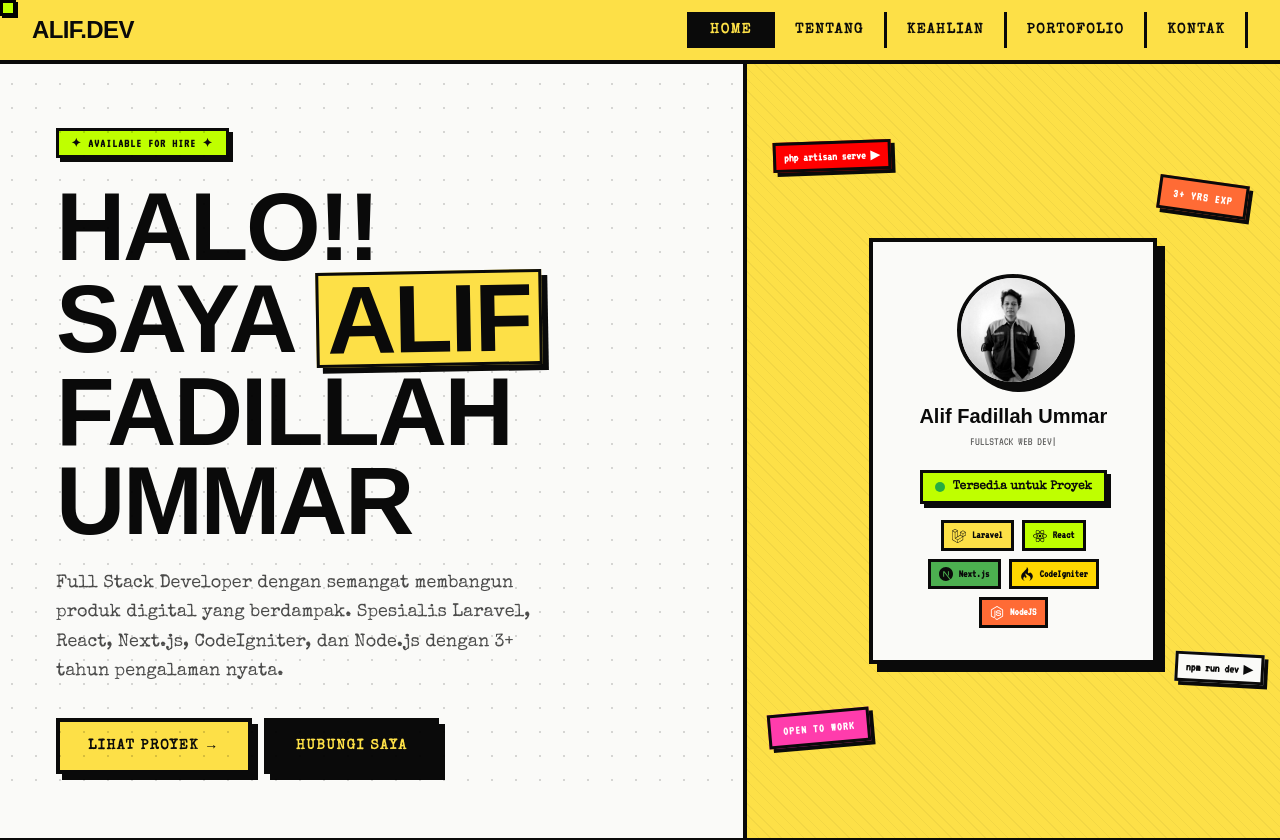
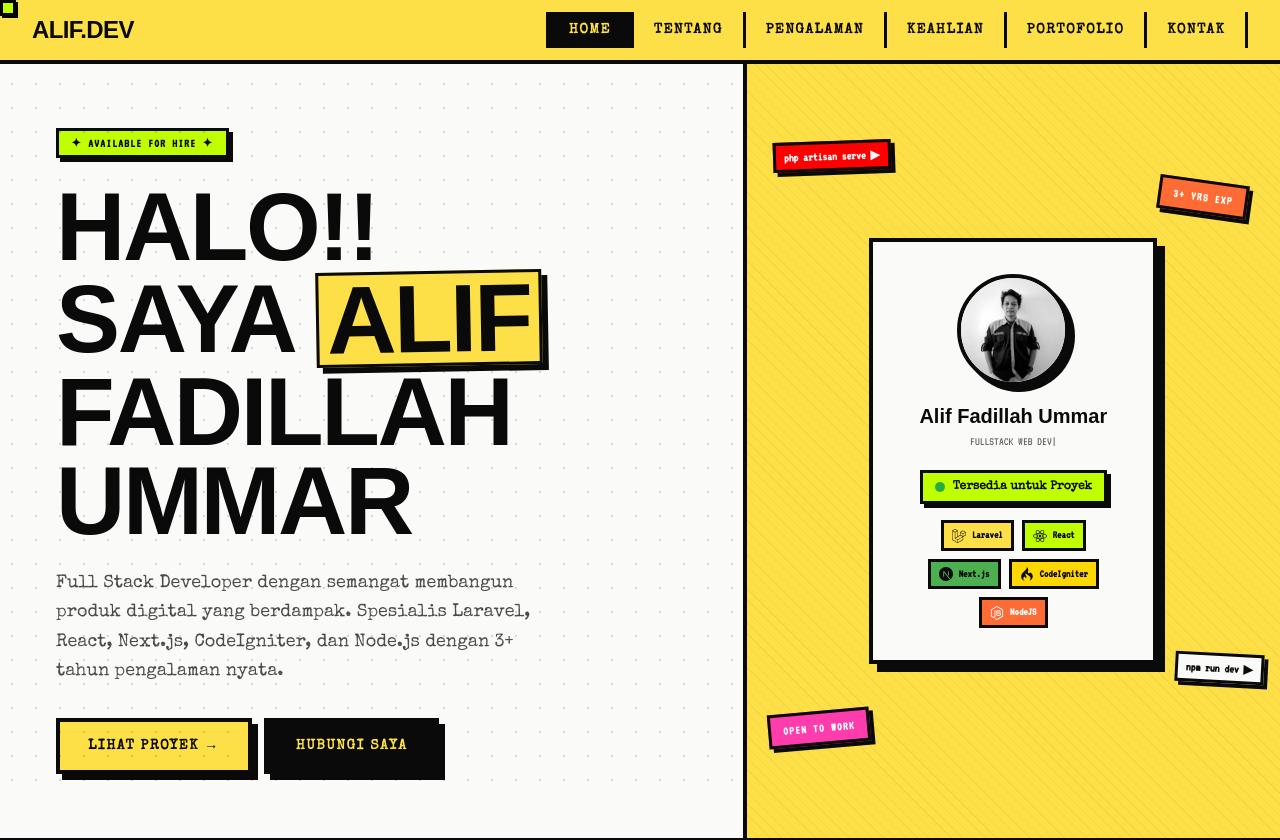
Before and after one commit to zalzdarkent/nextjs-portfolio-website, a Next.js app: page / in a window 1280 px wide. Shown: the top 840 px of the page. Built offline with nearby package versions, Linux system fonts and the light colour scheme; a web font is replaced by a local one.

Commit message:
feat: add ExperienceSection component and update navigation links

```diff
--- a/app/page.tsx
+++ b/app/page.tsx
@@ -7,6 +7,7 @@ import PortfolioSection from "@/components/PortfolioSection";
 import ContactSection from "@/components/ContactSection";
 import Footer from "@/components/Footer";
 import CustomCursor from "@/components/CustomCursor";
+import ExperienceSection from "@/components/ExperienceSection";
 
 export default function Home() {
   return (
@@ -17,6 +18,7 @@ export default function Home() {
         <HeroSection />
         <Marquee />
         <AboutSection />
+        {/* <ExperienceSection /> */}
         <TechSection />
         <PortfolioSection />
         <ContactSection />
--- /dev/null
+++ b/components/ExperienceSection.tsx
@@ -0,0 +1,13 @@
+import { useRef } from 'react'
+
+const ExperienceSection = () => {
+    return (
+        <section
+            id="pengalaman"
+            className="px-6 sm:px-10 lg:px-14 py-20 border-b-4 border-brutal-black"
+        >
+        </section>
+    )
+}
+
+export default ExperienceSection
--- a/lib/data.ts
+++ b/lib/data.ts
@@ -52,6 +52,7 @@ export const PROJECTS: Project[] = [
 export const NAV_LINKS = [
   { href: "#home", label: "Home" },
   { href: "#about", label: "Tentang" },
+  { href: "#pengalaman", label: "Pengalaman" },
   { href: "#tech", label: "Keahlian" },
   { href: "#portfolio", label: "Portofolio" },
   { href: "#contact", label: "Kontak" },
```
